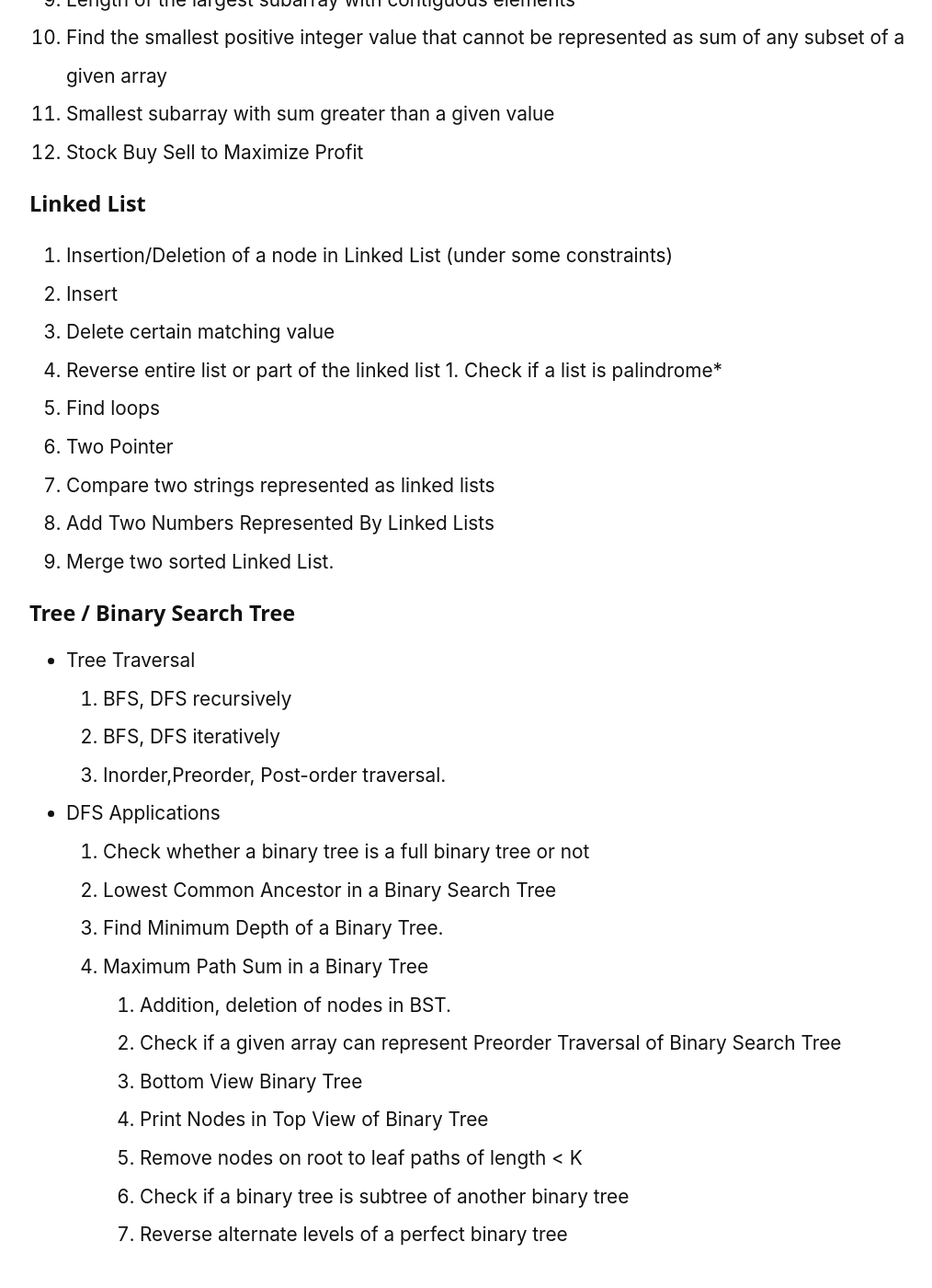
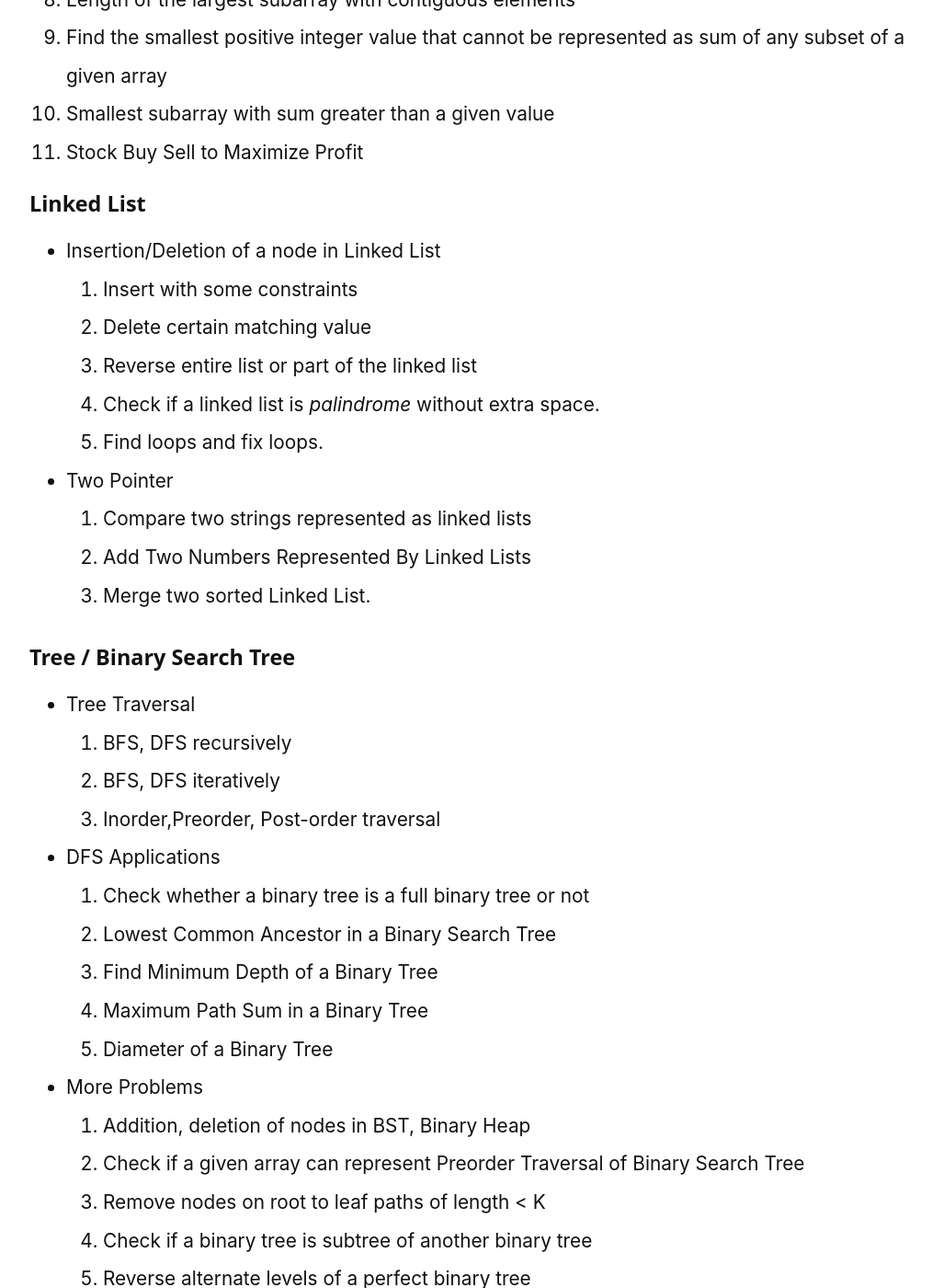
Before and after one commit to summonersRift/summonersrift.github.io, a Jekyll site: the page built from _posts/2018-04-14-landing-dream-job-in-tech.md, in a window 1280 px wide and 1400 px high, scrolled down 5232 px. Shown: the whole window at 92% size, without its empty margins (108-1122 px from the left). Built offline with Jekyll 4.4.1, drawn with Linux system fonts in a browser that asks for light colours; nearby versions of some CDN libraries; our own code applies the rules of GitHub Pages for plain Markdown files; some of the changed text lies outside the part shown.

Commit message:
Update 2018-04-14-landing-dream-job-in-tech.md

```diff
--- a/_posts/2018-04-14-landing-dream-job-in-tech.md
+++ b/_posts/2018-04-14-landing-dream-job-in-tech.md
@@ -64,8 +64,9 @@
 - Can't solve it? Think of a brute-force solution.
   - How can you eliminate /reduce total execution?
 
-**Practice demo interview with peers on Pramp or similar sites.
-Your programming practice, Leetcode, data structures will come handy now.**
+_Practice demo interview with peers on Pramp or similar sites.
+Your programming practice, Leetcode, data structures will come handy now._
+
 
 #### Failed phone interview?
 So, you failed a phone interview. Maybe you didn’t quite solve the problem or the solution is not optimal. So the interviewer decided you need more time, MORE PRACTICE. Next-
@@ -96,29 +97,29 @@
 - Make a plan to go through the essential DS, Algo
 - https://www.geeksforgeeks.org/top-algorithms-and-data-structures-for-competitive-programming/
 - Solve Leetcode TOP INTERVIEW QUESTIONS(140 approx.), Do Easy, Medium, before anything else.
+- Listed in order of importance.
 
 #### String / Array
 1. Anagram/ Palindrome, from linked list or string.
-1. String search, KMP Search and Boyer-Moore Search
-1. Reverse an array without affecting special characters
+1. String search, [KMP Search](https://www.youtube.com/watch?v=GTJr8OvyEVQ) and Boyer-Moore Search.
+1. Reverse an array/string without affecting special characters
 1. All Possible Palindromic Partitions
 1. Count triplets with sum smaller than a given value
 1. Convert array into Zig-Zag fashion
 1. Generate all possible sorted arrays from alternate elements of two given sorted arrays
-1. Pythagorean Triplet in an array
 1. Length of the largest subarray with contiguous elements
 1. Find the smallest positive integer value that cannot be represented as sum of any subset of a given array
 1. Smallest subarray with sum greater than a given value
 1.  Stock Buy Sell to Maximize Profit
 
 #### Linked List
-1. Insertion/Deletion of a node in Linked List (under some constraints)
-  1. Insert
+- Insertion/Deletion of a node in Linked List
+  1. Insert with some constraints
   1. Delete certain matching value
   1. Reverse entire list or part of the linked list
-    1. Check if a list is palindrome*
-  1. Find loops
-1. Two Pointer
+    1. Check if a linked list is _palindrome_ without extra space.
+  1. Find loops and fix loops.
+- Two Pointer
   1. Compare two strings represented as linked lists
   1. Add Two Numbers Represented By Linked Lists
   1. Merge two sorted Linked List.
@@ -127,19 +128,19 @@
 - Tree Traversal
   1. BFS, DFS recursively
   1. BFS, DFS iteratively
-  1. Inorder,Preorder, Post-order traversal.
+  1. Inorder,Preorder, Post-order traversal
 - DFS Applications
   1. Check whether a binary tree is a full binary tree or not
   1. Lowest Common Ancestor in a Binary Search Tree
-  1. Find Minimum Depth of a Binary Tree.
+  1. Find Minimum Depth of a Binary Tree
   1. Maximum Path Sum in a Binary Tree
-1. Addition, deletion of nodes in BST.
-1. Check if a given array can represent Preorder Traversal of Binary Search Tree
-1. Bottom View Binary Tree
-1. Print Nodes in Top View of Binary Tree
-1. Remove nodes on root to leaf paths of length < K
-1. Check if a binary tree is subtree of another binary tree
-1. Reverse alternate levels of a perfect binary tree
+  1. Diameter of a Binary Tree
+- More Problems
+  1. Addition, deletion of nodes in BST, Binary Heap
+  1. Check if a given array can represent Preorder Traversal of Binary Search Tree
+  1. Remove nodes on root to leaf paths of length < K
+  1. Check if a binary tree is subtree of another binary tree
+  1. Reverse alternate levels of a perfect binary tree
 
 #### Sorting And Searching
 - Searching
@@ -173,12 +174,6 @@
 1. 0-1 Knapsack Problem
 1. Boolean Parenthesization Problem
 
-#### Prepare / Number Theory
-1. Modular Exponentiation
-1. Modular multiplicative inverse
-1. Primality Test | Set 2 (Fermat Method)
-1. Basic and Extended Euclidean algorithms
-1. Chinese remainder theorem
 
 #### Prepare / BIT Manipulation
 1. Count total set bits
@@ -193,6 +188,14 @@
 1. Rotate bits of a number
 1. Count number of bits to be flipped to convert A to B
 1. Find Next Sparse Number
+
+#### Prepare / Number Theory
+1. Modular Exponentiation
+1. Modular multiplicative inverse
+1. Primality Test,
+1. Basic and Extended Euclidean algorithms
+1. Chinese remainder theorem
+
 
 ### Hell Yeah, Onsite Call!
 - Time to learn system design.
```
Also changed, not shown: other parts of _posts/2018-04-14-landing-dream-job-in-tech.md (+4 -3 lines).
